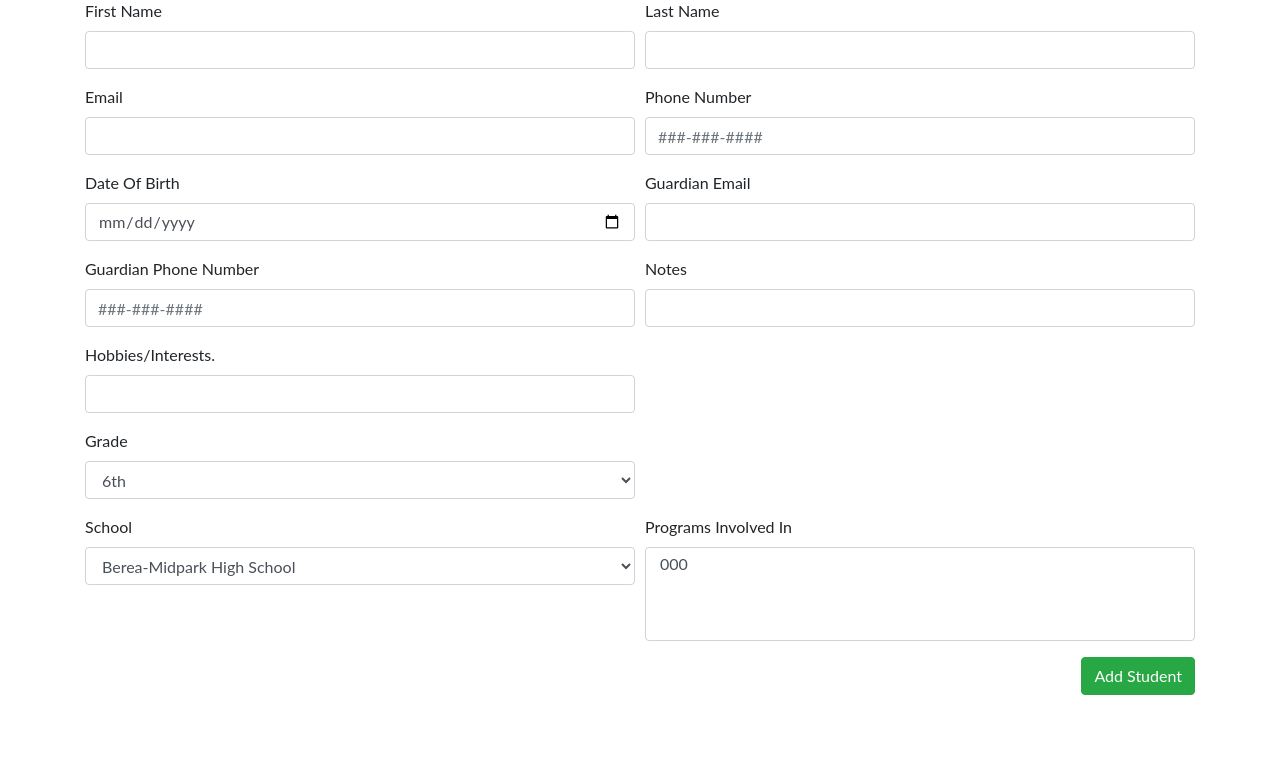
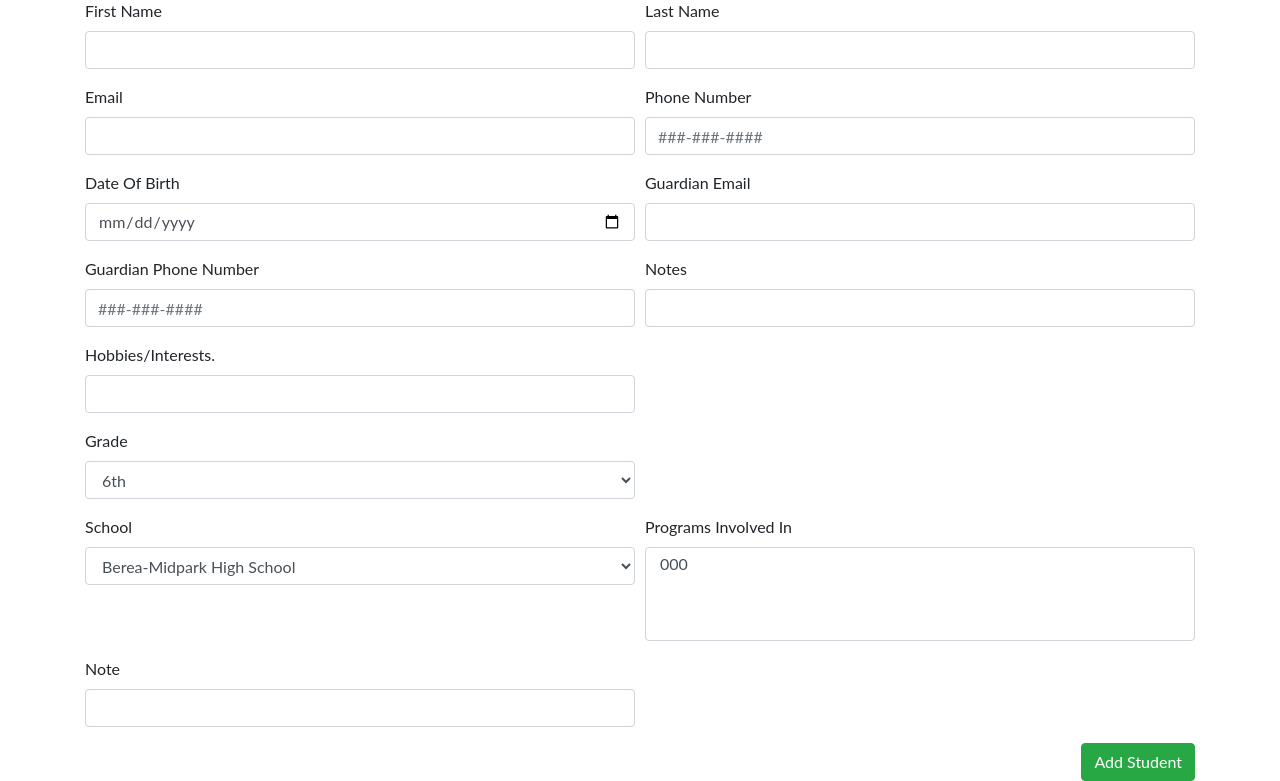
Before and after one commit to metalmerge/student-profiles, a Node server app: page /add in a window 1280 px wide. Shown: the part 46-827 px from the top of the page. Before the commit the page ends 741 px from the top, so only its background shows below. Run offline with Node 20, Linux system fonts and the light colour scheme; tables that the repository leaves empty hold one stand-in row (values such as "Sample post"); some libraries are stand-ins or nearby versions.

Commit message:
unfinished note additon

```diff
--- a/database/db.js
+++ b/database/db.js
@@ -1,4 +1,5 @@
 const Student = require("../models/Student");
+const student = require("../routes/student");
 
 module.exports = {
 	addStudent: async function(studentObj) {
--- a/models/Student.js
+++ b/models/Student.js
@@ -56,6 +56,10 @@ const StudentSchema = new Schema({
     type: [Object],
     required: true
   },
+  note: {
+    type: String,
+    required: false
+  },
   status: {
     type: String,
     enum: ["active", "inactive"],
--- a/views/edit-student.ejs
+++ b/views/edit-student.ejs
@@ -73,11 +73,15 @@
 		</div>
 		<div class="form-group col-md-6">
 			<label for="program_list">Programs Involved In</label>
-			<select class="form-control" name="program_list" multiple>
+			<select class="form-control" name="program_list" id="program_list" multiple onchange="noteReveal()">
 				<% for (let i = 0; i < programs.length; i++) { %>
 					<option><%= programs[i].program_id_number %></option>
 				<% } %>
 			</select>
+		</div>
+		<div class="form-group col-md-6" id="note_div">
+			<label for="note">Note</label>
+			<input type="note" class="form-control" name="note" id="note" value="<%=student.note%>">
 		</div>
 	</div>
 		<div class="form-row">
```
